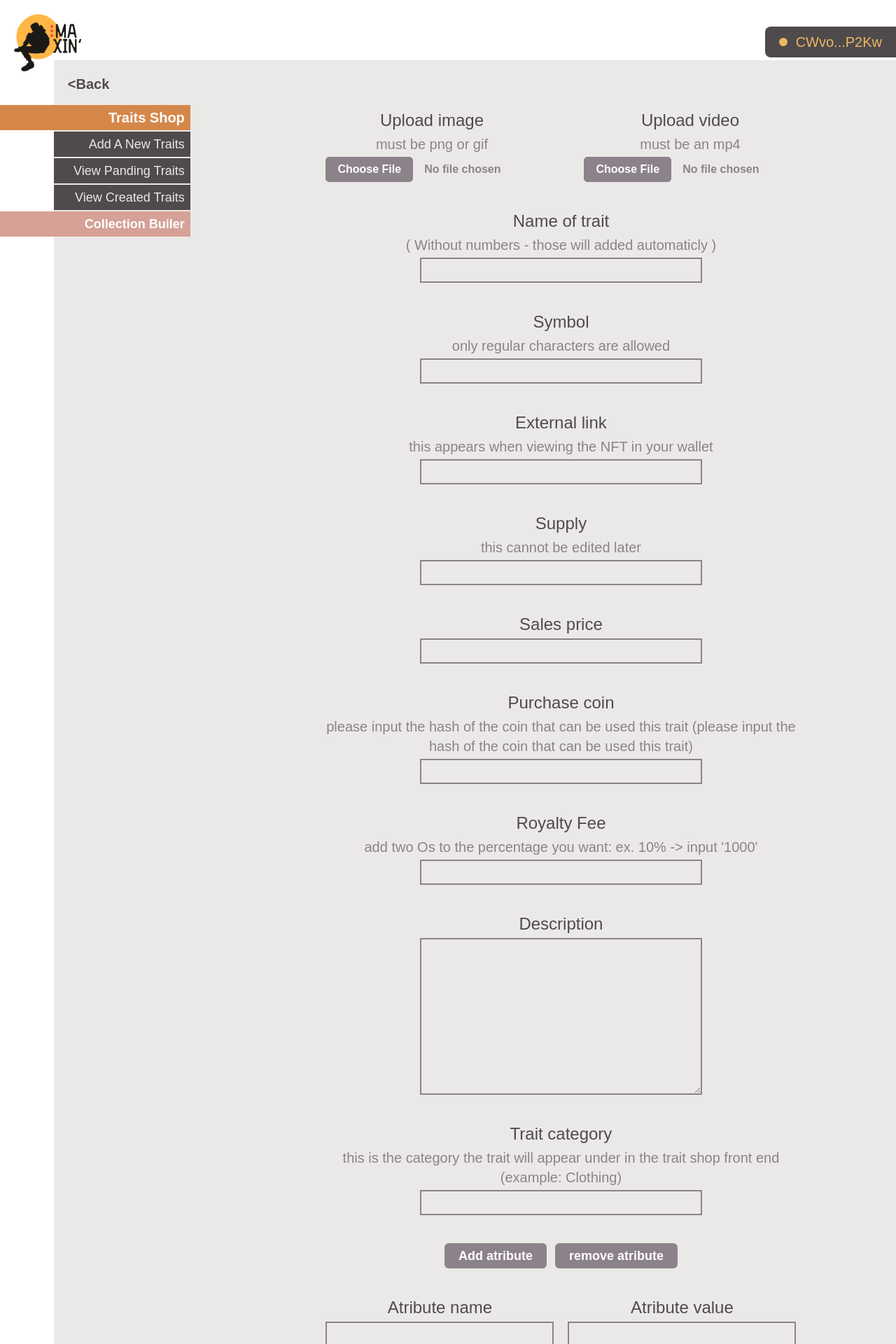
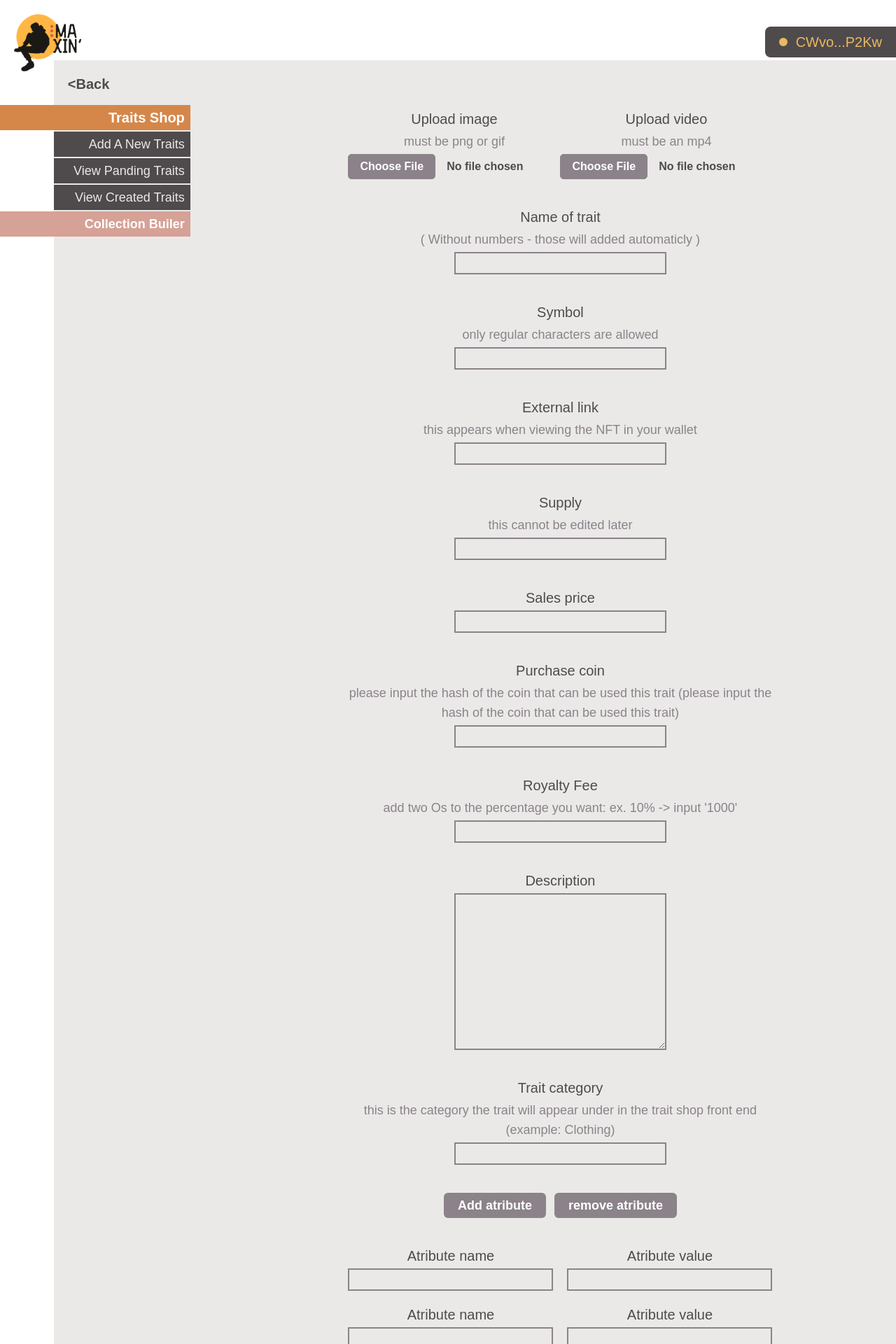
Before and after one commit to mh-munir/mixin, a React (Create React App) app: page /addtrait in a window 1280 px wide. Shown: the top 1920 px of the page at 70% size. Built offline with nearby package versions, Linux system fonts and the light colour scheme; the HTML template or start-up script is replaced by a standard one; a web font is replaced by a local one.

Commit message:
componnets fixed

```diff
--- a/src/components/AddtraitField.js
+++ b/src/components/AddtraitField.js
@@ -3,8 +3,8 @@ import React from 'react';
 const AddtraitField = ({traitTitle, traitDes, accept, type, value, className, onChange}) => {
   return (
     <div>
-      <h3 className='font-gilroy-bold text-2xl text-gray-deep mb-1'>{traitTitle}</h3>
-      <p className='text-xl text-gray-400 font-medium mb-1'>{traitDes}</p>
+      <h3 className='font-gilroy-bold text-xl text-gray-deep mb-1'>{traitTitle}</h3>
+      <p className='text-lg text-gray-400 font-medium mb-1'>{traitDes}</p>
       <input onChange={onChange} accept={accept} type={type} value={value} className={className} />
     </div>
   )
--- a/src/pages/AddTrait.js
+++ b/src/pages/AddTrait.js
@@ -18,65 +18,65 @@ const AddTrait = () => {
             <TraitHeader />
             <div className='w-[80%] ml-auto px-5'>
                 <from onSubmit={handleSubmit}>
-                    <div className='max-w-2xl ml-32 mr-auto mb-5 relative grid gap-10'>
+                    <div className='max-w-xl ml-40 mr-auto mb-5 relative grid gap-10'>
                         <div className='flex justify-between items-start'>
                             <div className='text-center'>
-                                <AddtraitField accept={"image"} className={"text-gray-400 font-bold"} type={"file"} traitTitle={"Upload image"}
+                                <AddtraitField accept={"image"} className={"text-gray-deep font-bold"} type={"file"} traitTitle={"Upload image"}
                                 traitDes={"must be png or gif"} />
                             </div>
                             <div className='text-center'>
-                                <AddtraitField accept={"video"} className={"text-gray-400 font-bold"} type={"file"} traitTitle={"Upload video"}
+                                <AddtraitField accept={"video"} className={"text-gray-deep font-bold"} type={"file"} traitTitle={"Upload video"}
                                 traitDes={"must be an mp4"} />
                             </div>
                         </div>
                         <div className='text-center'>
                             <AddtraitField
-                            className={"text-gray-deep font-normal bg-gray-light w-[60%] border-2 border-gray-400 p-1 focus:outline-0"}
+                            className={"text-gray-deep font-bold bg-gray-light w-[50%] border-2 border-gray-400 p-[2px] focus:outline-0"}
                             type={"text"} traitTitle={"Name of trait"}
                             traitDes={"( Without numbers - those will added automaticly )"} />
                         </div>
                         <div className='text-center'>
                             <AddtraitField
-                            className={"text-gray-deep font-normal bg-gray-light w-[60%] border-2 border-gray-400 p-1 focus:outline-0"}
+                            className={"text-gray-deep font-bold bg-gray-light w-[50%] border-2 border-gray-400 p-[2px] focus:outline-0"}
                             type={"text"} traitTitle={"Symbol"}
                             traitDes={"only regular characters are allowed"} />
                         </div>
                         <div className='text-center'>
                             <AddtraitField
-                            className={"text-gray-deep font-normal bg-gray-light w-[60%] border-2 border-gray-400 p-1 focus:outline-0"}
+                            className={"text-gray-deep font-bold bg-gray-light w-[50%] border-2 border-gray-400 p-[2px] focus:outline-0"}
                             type={"text"} traitTitle={"External link"}
                             traitDes={"this appears when viewing the NFT in your wallet"} />
                         </div>
                         <div className='text-center'>
                             <AddtraitField
-                            className={"text-gray-deep font-normal bg-gray-light w-[60%] border-2 border-gray-400 p-1 focus:outline-0"}
+                            className={"text-gray-deep font-bold bg-gray-light w-[50%] border-2 border-gray-400 p-[2px] focus:outline-0"}
                             type={"text"} traitTitle={"Supply"}
                             traitDes={"this cannot be edited later"} />
                         </div>
                         <div className='text-center'>
                             <AddtraitField
-                            className={"text-gray-deep font-normal bg-gray-light w-[60%] border-2 border-gray-400 p-1 focus:outline-0"}
+                            className={"text-gray-deep font-bold bg-gray-light w-[50%] border-2 border-gray-400 p-[2px] focus:outline-0"}
                             type={"text"} traitTitle={"Sales price"} />
                         </div>
                         <div className='text-center'>
                             <AddtraitField
-                            className={"text-gray-deep font-normal bg-gray-light w-[60%] border-2 border-gray-400 p-1 focus:outline-0"}
+                            className={"text-gray-deep font-bold bg-gray-light w-[50%] border-2 border-gray-400 p-[2px] focus:outline-0"}
                             type={"text"} traitTitle={"Purchase coin"}
                             traitDes={"please input the hash of the coin that can be used this trait (please input the hash of the coin that can be used this trait) "} />
                         </div>
                         <div className='text-center'>
                             <AddtraitField
-                            className={"text-gray-deep font-normal bg-gray-light w-[60%] border-2 border-gray-400 p-1 focus:outline-0"}
+                            className={"text-gray-deep font-bold bg-gray-light w-[50%] border-2 border-gray-400 p-[2px] focus:outline-0"}
                             type={"text"} traitTitle={"Royalty Fee"}
                             traitDes={"add two Os to the percentage you want: ex. 10% -> input '1000' "} />
                         </div>
                         <div className='text-center flex flex-col justify-center items-center'>
-                            <label className='font-gilroy-bold text-2xl text-gray-deep mb-1'> Description</label>
-                            <textarea className='w-[60%] text-gray-deep font-normal bg-gray-light h-56 border-2 border-gray-400 p-1 focus:outline-0' />
+                            <label className='font-gilroy-bold text-xl text-gray-deep mb-1'> Description</label>
+                            <textarea className='w-[50%] text-gray-deep font-bold bg-gray-light h-56 border-2 border-gray-400 p-[2px] focus:outline-0' />
                         </div>
                         <div className='text-center'>
                             <AddtraitField
-                            className={"text-gray-deep font-normal bg-gray-light w-[60%] border-2 border-gray-400 p-1 focus:outline-0"}
+                            className={"text-gray-deep font-bold bg-gray-light w-[50%] border-2 border-gray-400 p-[2px] focus:outline-0"}
                             type={"text"} traitTitle={"Trait category"}
                             traitDes={"this is the category the trait will appear under in the trait shop front end (example: Clothing)"} />
                             <div className='mt-10 flex justify-center gap-3'>
@@ -87,22 +87,22 @@ const AddTrait = () => {
                         <div className='grid grid-cols-2 gap-5'>
                             <div className='text-center'>
                                 <AddtraitField
-                                className={"text-gray-deep font-normal bg-gray-light w-full border-2 border-gray-400 p-1 focus:outline-0"}
+                                className={"text-gray-deep font-normal bg-gray-light w-full border-2 border-gray-400 p-[2px] focus:outline-0"}
                                 type={"text"} traitTitle={"Atribute name"} />
                             </div>
                             <div className='text-center'>
                                 <AddtraitField
-                                className={"text-gray-deep font-normal bg-gray-light w-full border-2 border-gray-400 p-1 focus:outline-0"}
+                                className={"text-gray-deep font-normal bg-gray-light w-full border-2 border-gray-400 p-[2px] focus:outline-0"}
                                 type={"text"} traitTitle={"Atribute value"} />
                             </div>
                             <div className='text-center'>
                                 <AddtraitField
-                                className={"text-gray-deep font-normal bg-gray-light w-full border-2 border-gray-400 p-1 focus:outline-0"}
+                                className={"text-gray-deep font-normal bg-gray-light w-full border-2 border-gray-400 p-[2px] focus:outline-0"}
                                 type={"text"} traitTitle={"Atribute name"} />
                             </div>
                             <div className='text-center'>
                                 <AddtraitField
-                                className={"text-gray-deep font-normal bg-gray-light w-full border-2 border-gray-400 p-1 focus:outline-0"}
+                                className={"text-gray-deep font-normal bg-gray-light w-full border-2 border-gray-400 p-[2px] focus:outline-0"}
                                 type={"text"} traitTitle={"Atribute value"} />
                             </div>
                         </div>
```
